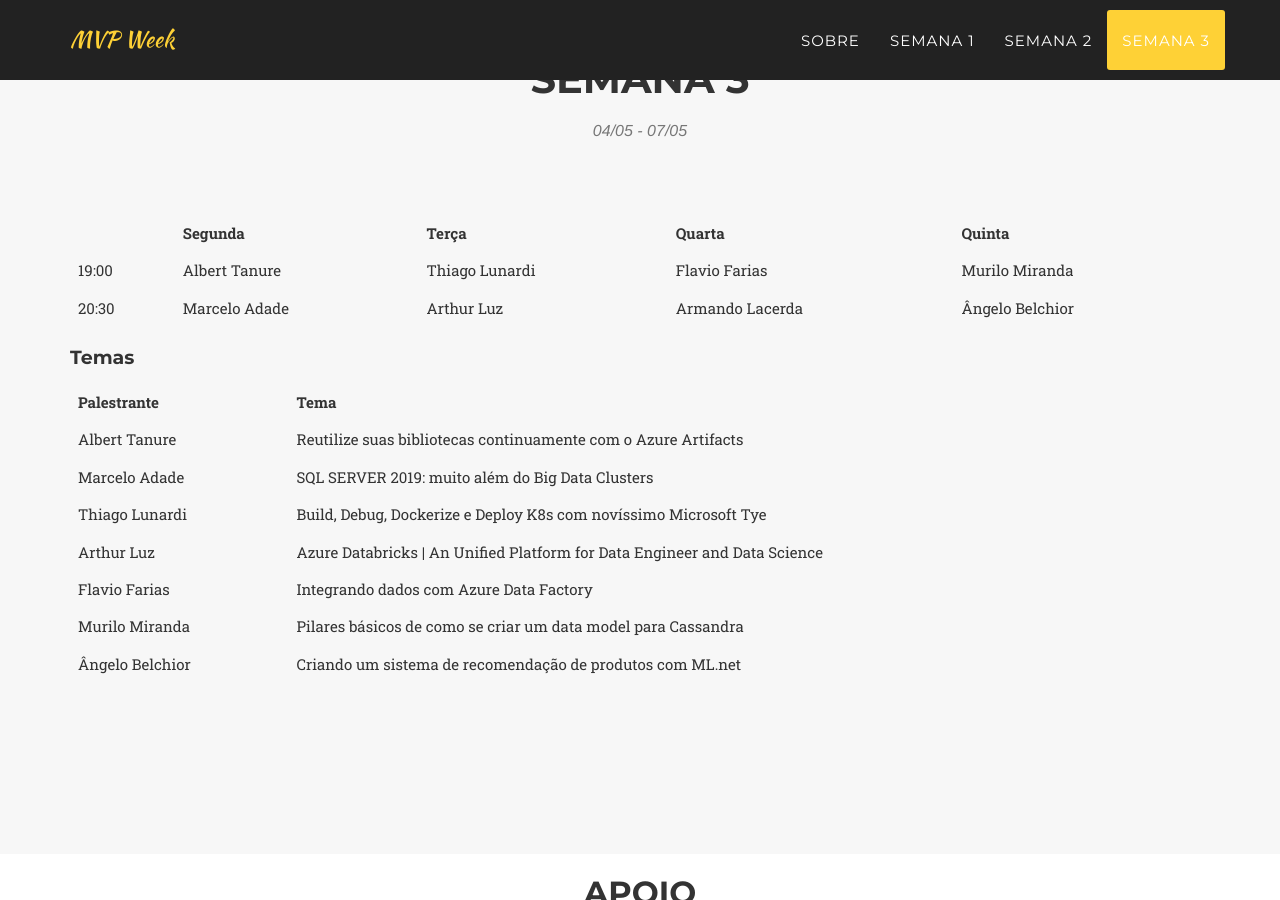
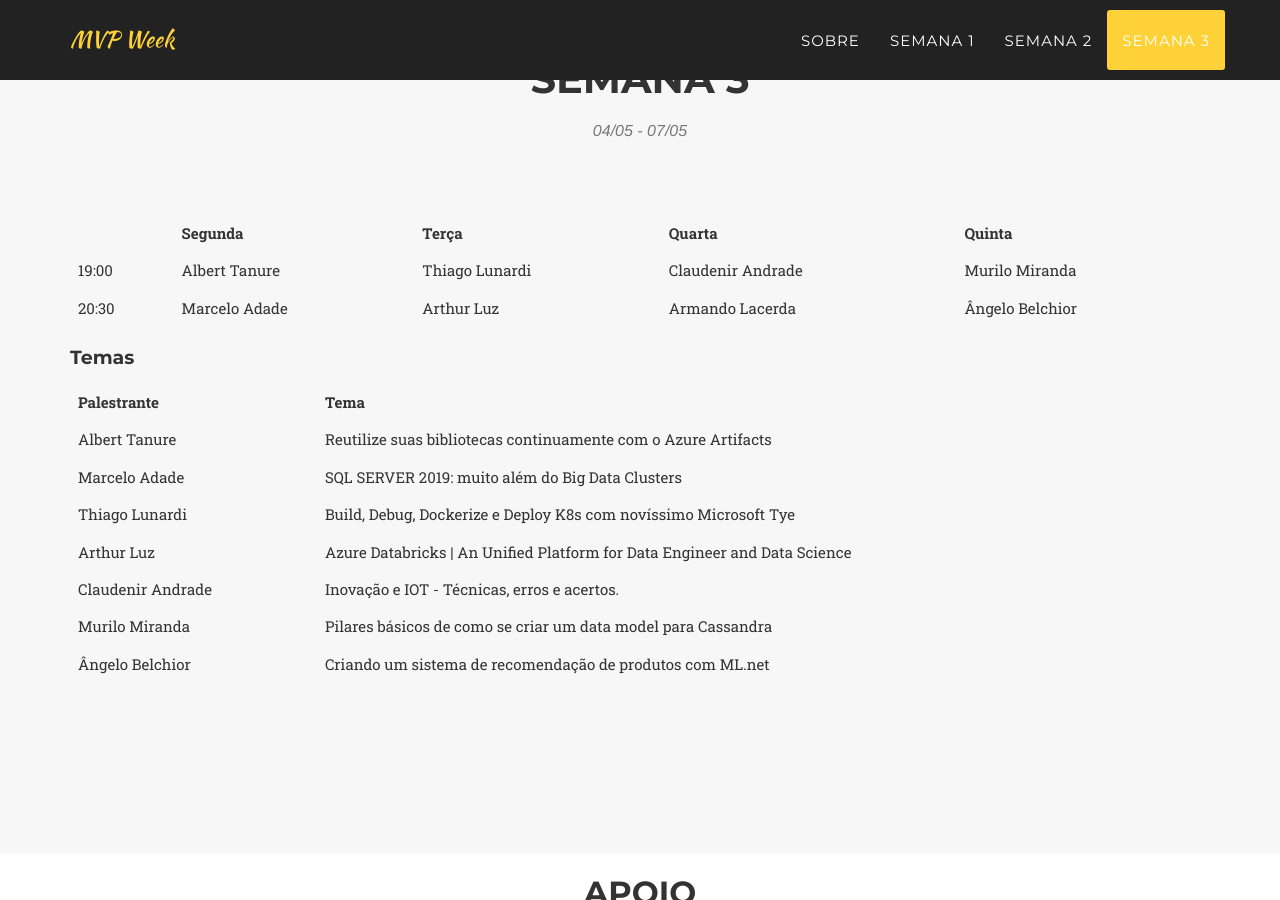
Before and after one commit to mvpweek/mvpweek.github.io, a Jekyll site: the page built from index.html, in a window 1280 px wide and 900 px high, scrolled down 3607 px. Built offline with Jekyll 4.4.1, drawn with Linux system fonts in a browser that asks for light colours; nearby versions of some CDN libraries; some web fonts are replaced.

Commit message:
Update agenda_s3.html

```diff
--- a/_includes/agenda_s3.html
+++ b/_includes/agenda_s3.html
@@ -24,7 +24,7 @@
                             <td>19:00</td>
                             <td>Albert Tanure</td>
                             <td>Thiago Lunardi</td>
-                            <td>Flavio Farias</td>
+                            <td>Claudenir Andrade</td>
                             <td>Murilo Miranda</td>
                         </tr>
                         <tr>
@@ -62,8 +62,8 @@
                             <td>Azure Databricks | An Unified Platform for Data Engineer and Data Science</td>
                         </tr>
                         <tr>
-                            <td>Flavio Farias</td>
-                            <td>Integrando dados com Azure Data Factory</td>
+                            <td>Claudenir Andrade</td>
+                            <td>Inovação e IOT - Técnicas, erros e acertos.</td>
                         </tr>
                         <tr>
                             <td>Murilo Miranda</td>
```
